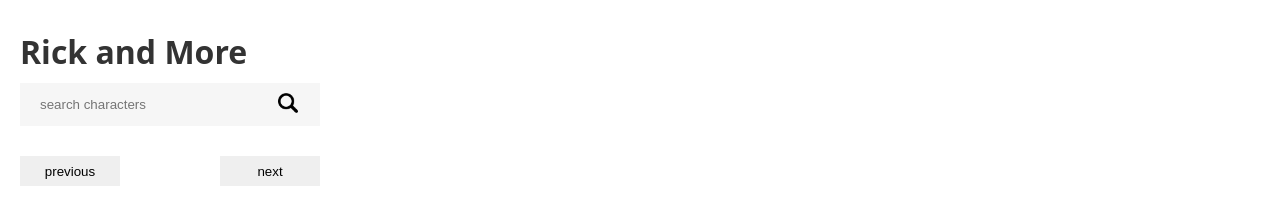
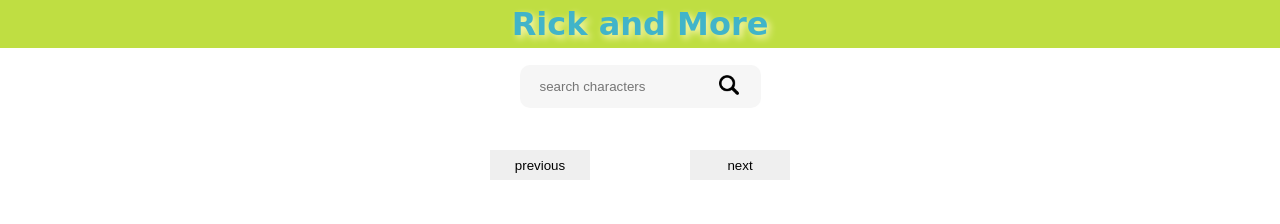
Before and after one commit to MartinCaneda/Svetli-Henrique-Martin-ricky-and-morty, a website with bundled scripts: page index.html in a window 1280 px wide. Built offline with nearby package versions, Linux system fonts and the light colour scheme; no server answers; a web font is replaced by a local one.

Commit message:
Add styling to the css

```diff
--- a/components/card/card.css
+++ b/components/card/card.css
@@ -1,9 +1,20 @@
 .card-container {
   margin-bottom: 10px;
+  display: flex;
+  position: relative;
+  justify-content: center;
+  flex-wrap: wrap;
+  gap: 15px;
+}
+
+.card__image {
+  border-radius: 10px;
 }
 .card {
   width: 300px;
-  background-color: var(--color-secondary);
+  background-color: var(-white);
+  border-radius: 10px;
+  box-shadow: 0px 0px 4px var(--color-secondary);
 }
 
 .card__info {
@@ -23,3 +34,7 @@
 li {
   list-style: none;
 }
+
+h2 {
+  color: var(--green);
+}
--- a/components/nav-pagination/nav-pagination.css
+++ b/components/nav-pagination/nav-pagination.css
@@ -2,6 +2,7 @@
   height: 30px;
   display: grid;
   grid-template-columns: 100px 100px 100px;
+  justify-content: center;
 }
 
 .navigation__pagination {
--- a/components/search-bar/search-bar.css
+++ b/components/search-bar/search-bar.css
@@ -1,5 +1,14 @@
 .search-bar-container {
-  width: 300px;
+  position: fixed;
+  display: flex;
+  margin-top: -45px;
+  z-index: 100;
+  background-color: var(--white);
+  width: 100vw;
+  top: 100px;
+  left: 0;
+  padding: 10px;
+  justify-content: center;
 }
 
 .search-bar {
@@ -7,6 +16,7 @@
   background-color: var(--color-secondary);
   display: grid;
   grid-template-columns: 1fr 24px;
+  border-radius: 10px;
 }
 
 .search-bar__input {
--- a/index.html
+++ b/index.html
@@ -8,6 +8,18 @@
     />
     <title>Rick and Morty Character Log</title>
     <link rel="stylesheet" href="./styles.css" />
+    <link rel="preconnect" href="https://fonts.googleapis.com" />
+    <link rel="preconnect" href="https://fonts.gstatic.com" crossorigin />
+    <link
+      href="https://fonts.googleapis.com/css2?family=Montserrat:ital,wght@0,100..900;1,100..900&display=swap"
+      rel="stylesheet"
+    />
+    <link rel="preconnect" href="https://fonts.googleapis.com" />
+    <link rel="preconnect" href="https://fonts.gstatic.com" crossorigin />
+    <link
+      href="https://fonts.googleapis.com/css2?family=Annie+Use+Your+Telescope&display=swap"
+      rel="stylesheet"
+    />
     <script src="./index.js" type="module"></script>
   </head>
   <body>
--- a/styles.css
+++ b/styles.css
@@ -12,13 +12,18 @@
 :root {
   --color-primary: rgb(51, 51, 51);
   --color-secondary: #f6f6f6;
-  --font-family: system-ui;
+  --green: #bfde42;
+  --yellow: #fff8b8;
+  --blue: #41b4c9;
+  --white: #ffffff;
+  --font-family: "Montserrat", sans-serif;
 }
 
 body {
   font-family: var(--font-family);
   color: var(--color-primary);
   padding: 20px;
+  margin-top: 110px;
 }
 
 main {
@@ -28,5 +33,16 @@ main {
 }
 
 .title {
-  padding: 10px 0;
+  padding: 5px;
+  display: flex;
+  justify-content: center;
+  position: fixed;
+  background-color: var(--green);
+  color: var(--blue);
+  text-shadow: 3px 3px 7px var(--yellow);
+  top: 0;
+  left: 0;
+  width: 100vw;
+  z-index: 100;
+  font-family: "Annie Use Your Telescope", cursive;
 }
```
